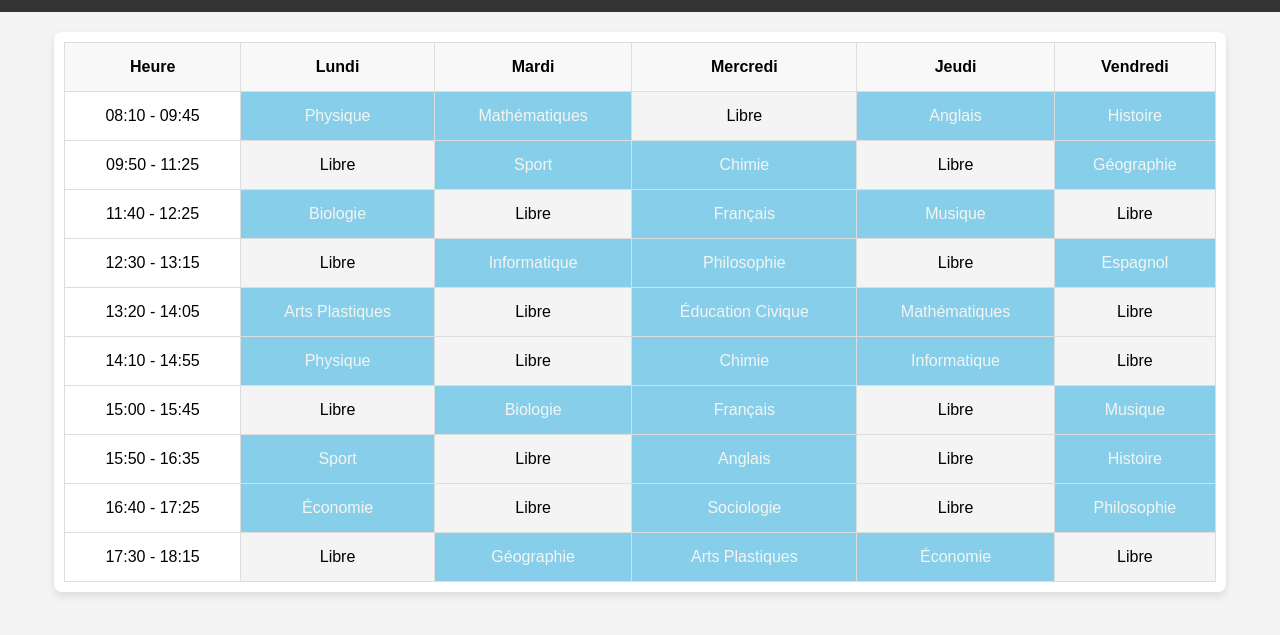
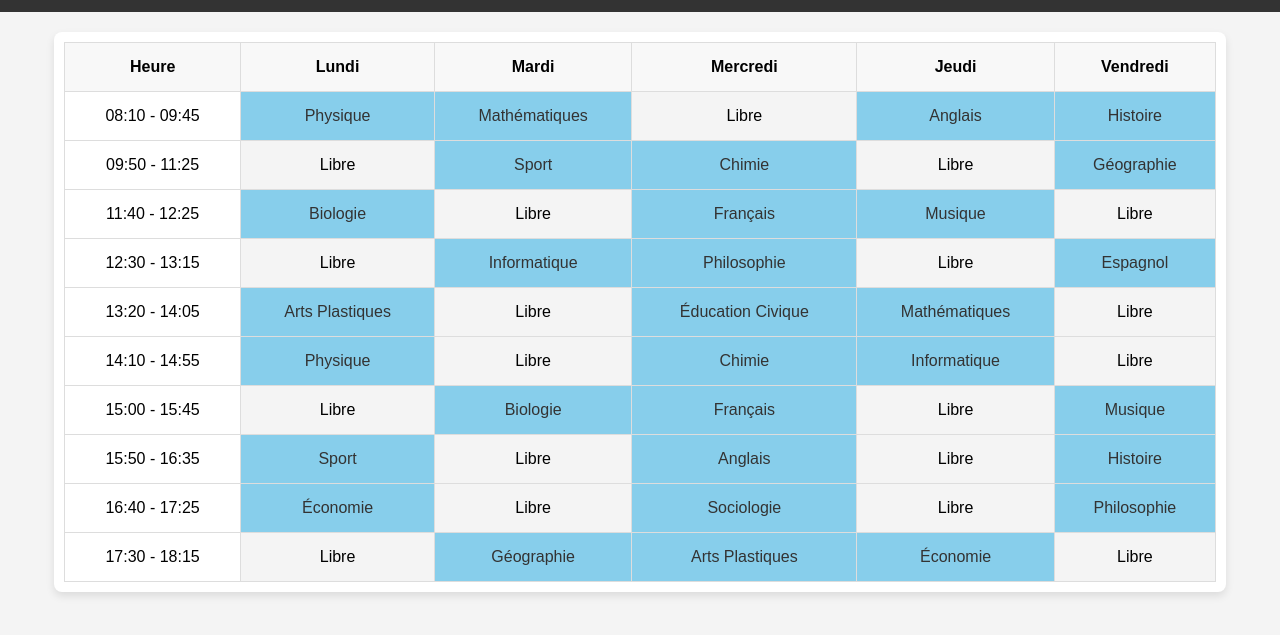
Before and after one commit to Fasky05/Sismondi, a plain HTML site: page index.html in a window 1280 px wide. Shown: the part 55-690 px from the top of the page. Drawn offline with Linux system fonts and the light colour scheme.

Commit message:
Update index.html

```diff
--- a/index.html
+++ b/index.html
@@ -52,7 +52,7 @@
 
         .course {
             background-color: #87ceeb;
-            color: #f3f5f1;
+            color: #333;
             transition: background-color 0.3s ease;
         }
 
```
